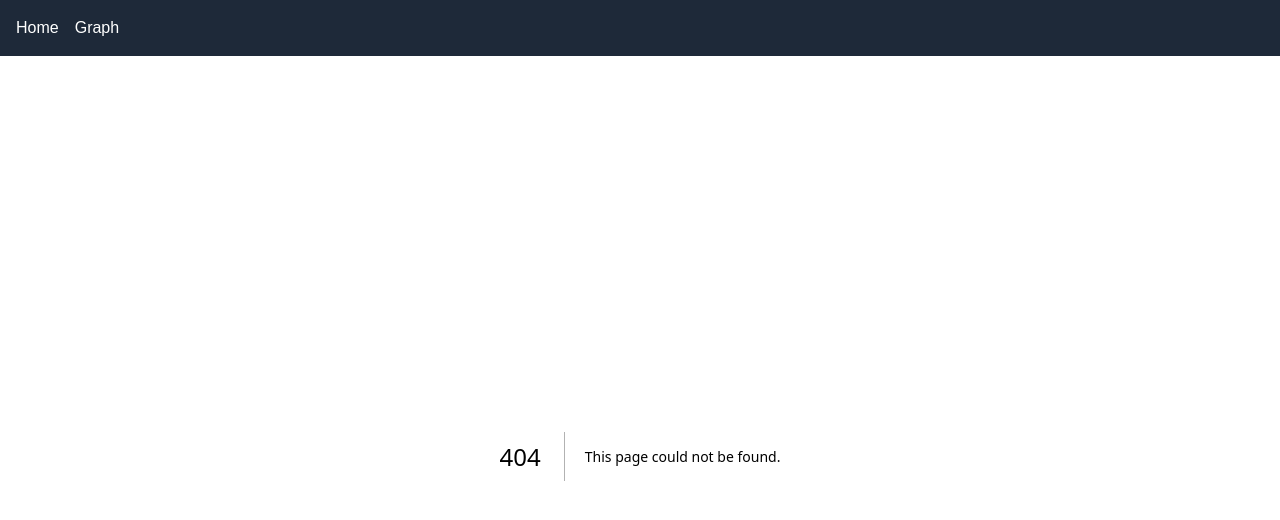
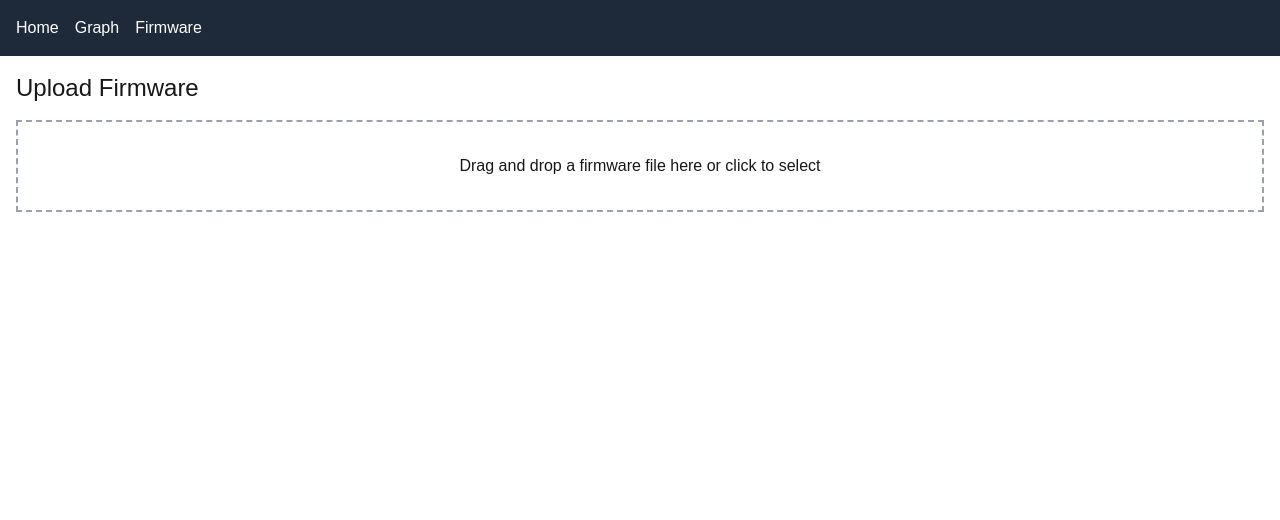
Before and after one commit to patthananb/dfr, a Next.js app: page /firmware in a window 1280 px wide. Before the commit this address had no page. Shown: the top 520 px of the page. Built offline with nearby package versions, Linux system fonts and the light colour scheme.

Commit message:
feat: add firmware upload page

```diff
--- /dev/null
+++ b/src/app/api/firmware/route.js
@@ -0,0 +1,23 @@
+import { NextResponse } from "next/server";
+import { writeFile, mkdir } from "fs/promises";
+import { join } from "path";
+
+export async function POST(request) {
+  const formData = await request.formData();
+  const file = formData.get("file");
+
+  if (!file) {
+    return NextResponse.json(
+      { success: false, error: "No file uploaded" },
+      { status: 400 }
+    );
+  }
+
+  const bytes = await file.arrayBuffer();
+  const buffer = Buffer.from(bytes);
+  const firmwareDir = join(process.cwd(), "firmware");
+  await mkdir(firmwareDir, { recursive: true });
+  await writeFile(join(firmwareDir, file.name), buffer);
+
+  return NextResponse.json({ success: true });
+}
--- /dev/null
+++ b/src/app/firmware/page.jsx
@@ -0,0 +1,55 @@
+"use client";
+
+import { useState } from "react";
+
+export default function FirmwarePage() {
+  const [message, setMessage] = useState("");
+
+  const uploadFile = async (file) => {
+    const formData = new FormData();
+    formData.append("file", file);
+    const res = await fetch("/api/firmware", {
+      method: "POST",
+      body: formData,
+    });
+    if (res.ok) {
+      setMessage("Upload successful");
+    } else {
+      setMessage("Upload failed");
+    }
+  };
+
+  const handleDrop = (e) => {
+    e.preventDefault();
+    const file = e.dataTransfer.files[0];
+    if (file) uploadFile(file);
+  };
+
+  const handleDragOver = (e) => e.preventDefault();
+
+  const handleFileChange = (e) => {
+    const file = e.target.files[0];
+    if (file) uploadFile(file);
+  };
+
+  return (
+    <div className="p-4">
+      <h1 className="text-2xl mb-4">Upload Firmware</h1>
+      <div
+        onDrop={handleDrop}
+        onDragOver={handleDragOver}
+        onClick={() => document.getElementById("fileInput").click()}
+        className="border-2 border-dashed border-gray-400 p-8 text-center cursor-pointer"
+      >
+        Drag and drop a firmware file here or click to select
+      </div>
+      <input
+        id="fileInput"
+        type="file"
+        className="hidden"
+        onChange={handleFileChange}
+      />
+      {message && <p className="mt-4">{message}</p>}
+    </div>
+  );
+}
--- a/src/components/Navbar.jsx
+++ b/src/components/Navbar.jsx
@@ -10,6 +10,9 @@ export default function Navbar() {
         <li>
           <Link href="/graph" className="hover:underline">Graph</Link>
         </li>
+        <li>
+          <Link href="/firmware" className="hover:underline">Firmware</Link>
+        </li>
       </ul>
     </nav>
   );
```
Also changed, not shown: 2 other files (tests, documents, lock files or other folders).
